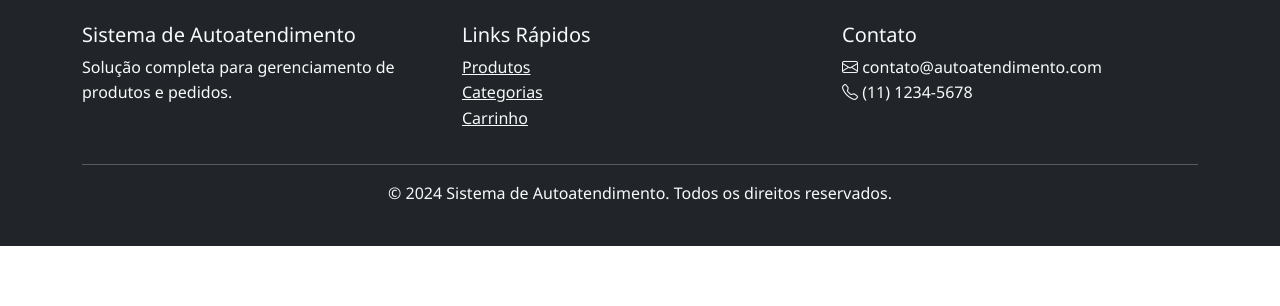
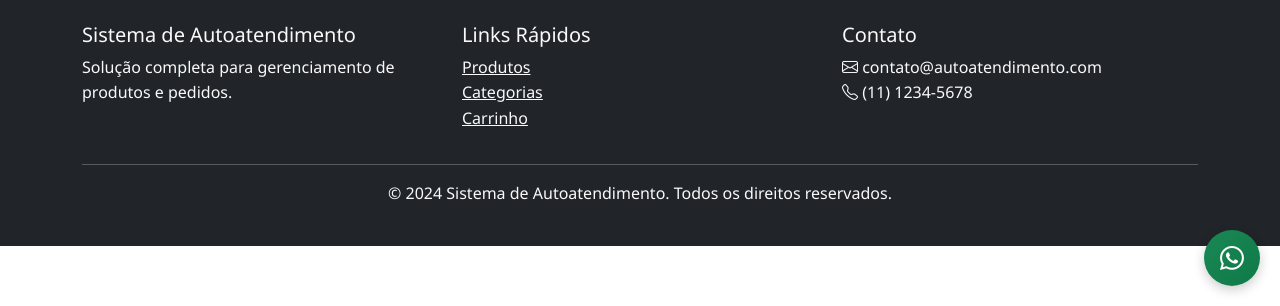
Before and after one commit to marcoantonio567/sistema-de-distribuidora, a Django app: page /accounts/profile/ in a window 1280 px wide. Shown: the part 494-800 px from the top of the page. Run offline with Django 4.2, Linux system fonts and the light colour scheme; data comes from the database, SQL or seed files in the repository; some libraries are stand-ins or nearby versions.

Commit message:
feat(templates): add WhatsApp floating button to base template
Add a fixed-position WhatsApp button to the bottom-right corner of all pages to provide users with a direct contact channel. The button opens a WhatsApp chat in a new tab when clicked.

```diff
--- a/templates/base.html
+++ b/templates/base.html
@@ -218,6 +218,13 @@
         });
     </script>
 
+        <a href="https://wa.me/qr/ANLDIFB7UZTSL1"
+           class="btn btn-success d-flex align-items-center justify-content-center"
+           target="_blank" rel="noopener" aria-label="Abrir WhatsApp"
+           style="position: fixed; bottom: 20px; right: 20px; width: 56px; height: 56px; border-radius: 50%; box-shadow: 0 4px 12px rgba(0,0,0,.2); z-index: 1050;">
+            <i class="bi bi-whatsapp fs-4"></i>
+        </a>
+
     {% block extra_js %}{% endblock %}
 </body>
 </html>
```
